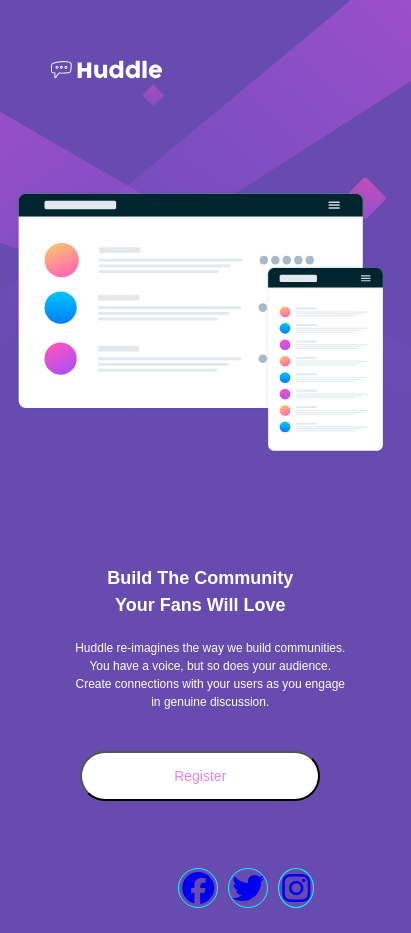
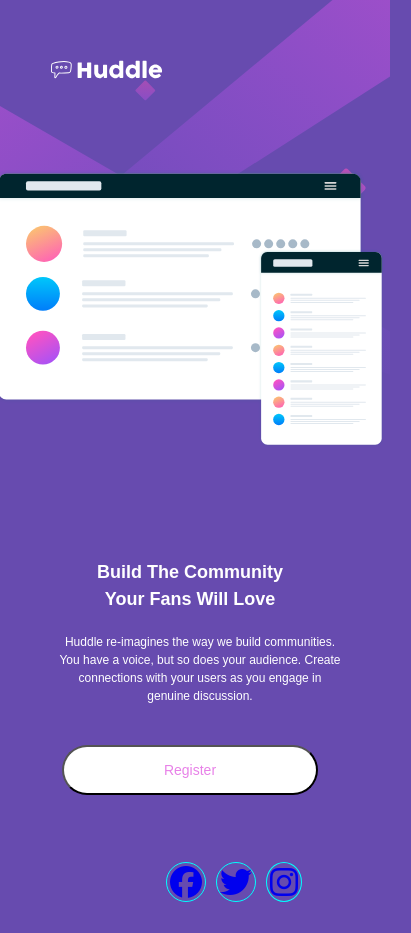
Before and after one commit to horiyorrmi72/huddle, a plain HTML site: page index.html in a window 390 px wide. Shown: the whole page, 411 px wide, since content can reach past the window. After the commit the page ends 907 px from the top, so only its background shows below. Drawn offline with Linux system fonts and the light colour scheme.

Commit message:
fixed view height for large screen

```diff
--- a/index.html
+++ b/index.html
@@ -25,16 +25,14 @@
     }
 
     .container {
-      background-image: url(./images/bg-desktop.svg);
-      background-repeat: no-repeat;
-      background-size: contain;
-      padding: 20px;
+      background-image: url('./images/bg-desktop.svg');
       display: flex;
       flex-direction: column;
       align-items: flex-start;
       justify-content: space-between;
       max-width: 1440px;
-      height: auto;
+      height: 100%;
+      overflow-x:hidden ;
 
     }
 
@@ -160,7 +158,8 @@
         background-image: url(./images/bg-mobile.svg);
         background-repeat: no-repeat;
         background-size: contain;
-        width: 95%;
+        width: 100%;
+        height: auto;
         display: flex;
         flex-direction: column;
         justify-content:center;
@@ -225,7 +224,7 @@
       width:100%;
       position: relative;
       top: 10%;
-      left: 80%;
+      left: 75%;
       margin-top: 50px;
 
     }
```
